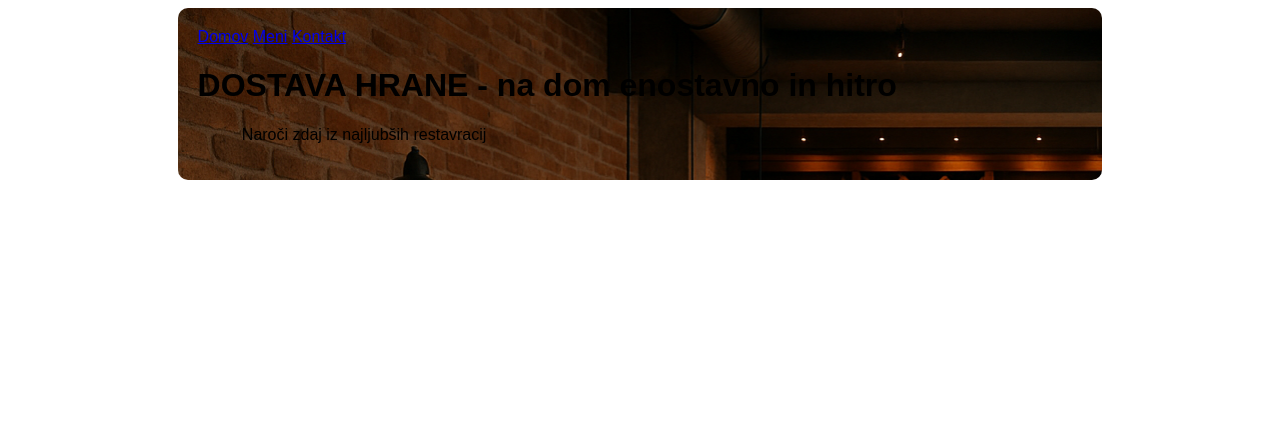
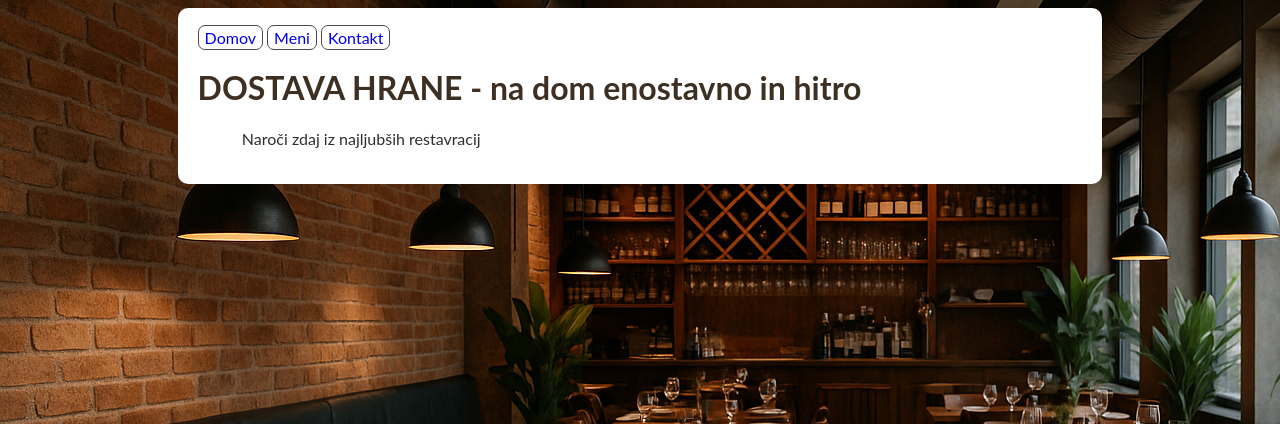
Before and after one commit to davidB123KING/dostava-hrane, a PHP site: page / in a window 1280 px wide. Shown: the top 424 px of the page. Run offline with PHP 8.4, Linux system fonts and the light colour scheme.

Commit message:
solsko delo

```diff
--- a/oblika.css
+++ b/oblika.css
@@ -1,16 +1,30 @@
 body{
-    font-family: Arial, sans-serif;
+    font-family: 'Lato', 'Open Sans', 'Segoe UI';
+    background-image:url("restavracija.png");
+    background-color: #f5f1ec;
 }
 .vse{
-    background-color: midnightblue;
+    background-color:#ffffff;
     margin: auto;
     width:70%;
     padding: 20px;
     border-radius: 10px;
-    background-image:url("restavracija.png");
-
 
 }
 p{
     padding-left:5%;
+    color:#2e2e2e;
 }
+h1 , h2{
+    color:#3e2f23
+}
+
+a{
+  text-decoration: none;
+  border: 1px solid #4b4948;
+  padding: 2px 6px;
+  border-radius: 7px;
+}
+a:hover {
+  background-color: #a57f60;
+}
```
Also changed, not shown: burger.png (added).
